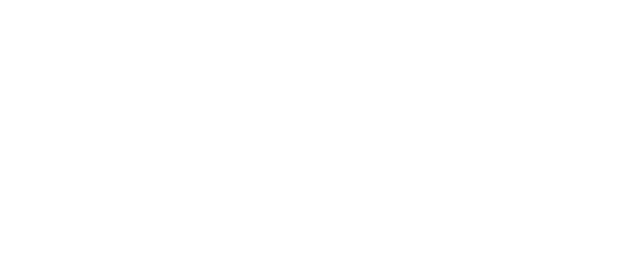
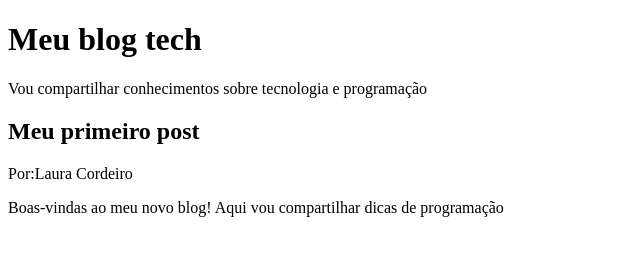
Before and after one commit to lauracordeiromachado-maker/laura-, a plain HTML site: page index.html in a window 1280 px wide. Shown: the whole page, without its empty margins (0-640 px from the left). Drawn offline with Linux system fonts and the light colour scheme.

Commit message:
Update index.html

```diff
--- a/index.html
+++ b/index.html
@@ -9,3 +9,8 @@
 
 </body>
 </html>
+<h1>Meu blog tech</h1>
+<p>Vou compartilhar conhecimentos sobre tecnologia e programação</p>
+<h2>Meu primeiro post</h2>
+<p>Por:Laura Cordeiro</p>
+<p>Boas-vindas ao meu novo blog! Aqui vou compartilhar dicas de programação
```
